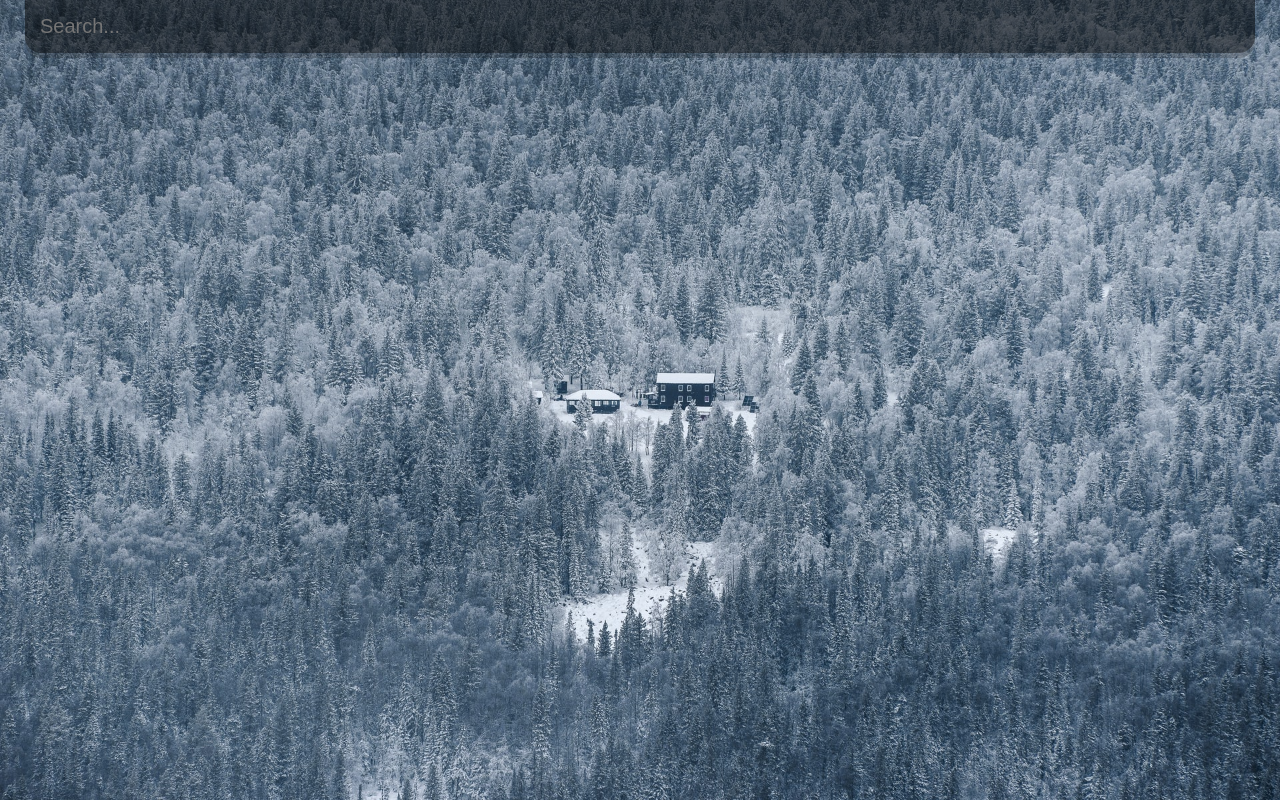
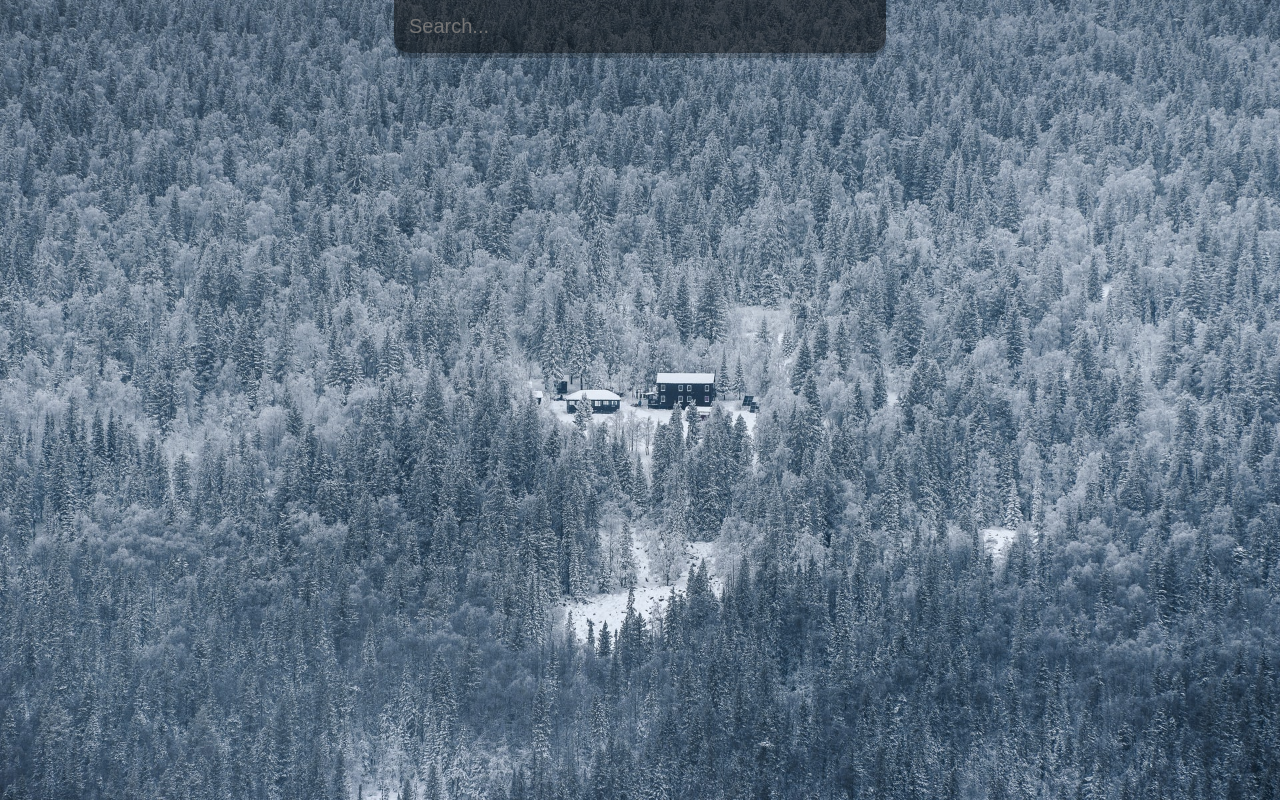
Before and after one commit to Abdulbosit-AiM/weather-reactjs-app, a React (Create React App) app: page / in a window 1280 px wide. Built offline with nearby package versions, Linux system fonts and the light colour scheme.

Commit message:
add title icon

```diff
--- a/public/index.html
+++ b/public/index.html
@@ -2,14 +2,14 @@
 <html lang="en">
   <head>
     <meta charset="utf-8" />
-    <link rel="icon" href="%PUBLIC_URL%/favicon.ico" />
+    <link rel="icon" href="%PUBLIC_URL%/weather-news.png" />
     <meta name="viewport" content="width=device-width, initial-scale=1" />
     <meta name="theme-color" content="#000000" />
     <meta
       name="description"
       content="Web site created using create-react-app"
     />
-    <link rel="apple-touch-icon" href="%PUBLIC_URL%/logo192.png" />
+    <link rel="apple-touch-icon" href="%PUBLIC_URL%/weather-news.png" />
     <!--
       manifest.json provides metadata used when your web app is installed on a
       user's mobile device or desktop. See https://developers.google.com/web/fundamentals/web-app-manifest/
--- a/src/index.css
+++ b/src/index.css
@@ -25,8 +25,8 @@
 }
 
 .search-box {
-  width: 100%;
-  margin: 0 0 75px;
+  width: 40%;
+  margin: 0 auto 4rem;
 }
 
 .search-box #search-bar {
```
Also changed, not shown: public/weather-news.png (added).
